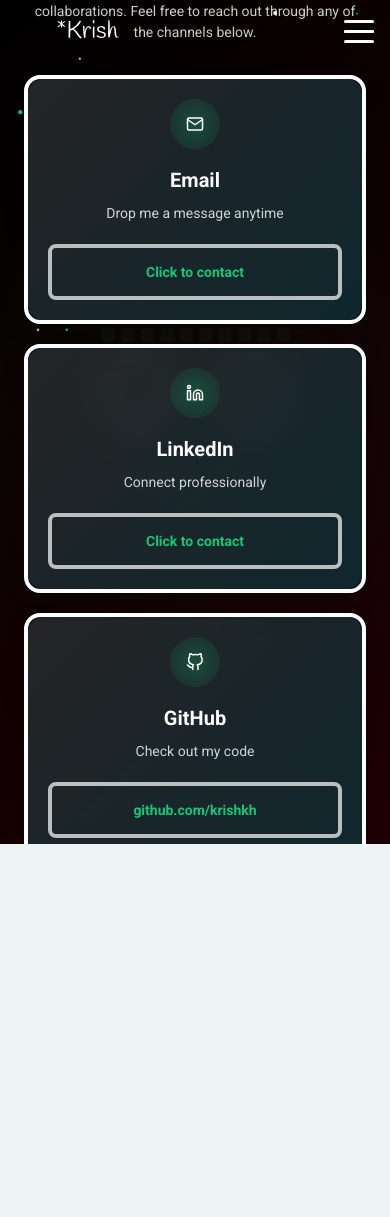
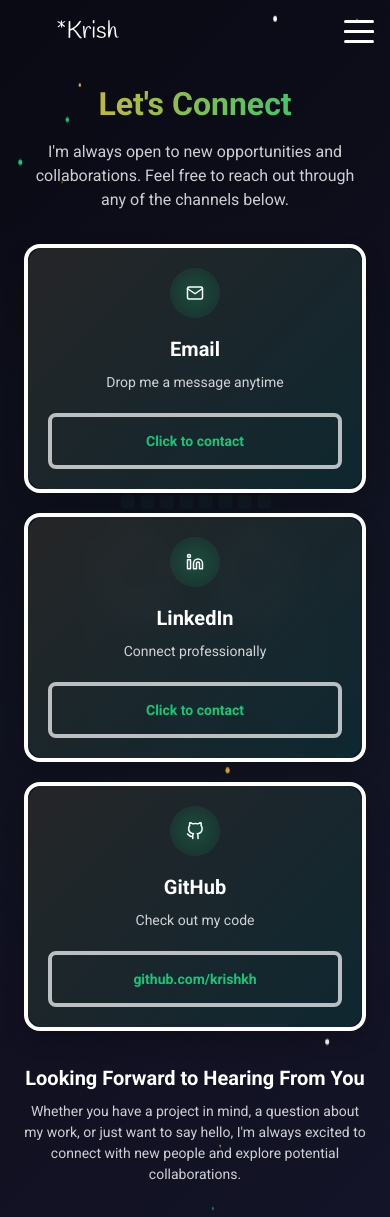
Before and after one commit to krishkh/porfolio-krish, a Next.js app: page /contact in a window 390 px wide. Before the commit the page ends 844 px from the top, so only its background shows below. Built offline with nearby package versions, Linux system fonts and the light colour scheme; a web font is replaced by a local one.

Commit message:
making the contact page responsive

```diff
--- a/src/app/contact/Contact.module.css
+++ b/src/app/contact/Contact.module.css
@@ -1,8 +1,8 @@
 .container {
-  height: 100vh;
-  background: linear-gradient(135deg, #000000 0%, #1f0005 100%);
+  min-height: 100vh;
+  background: linear-gradient(135deg, #0a0a14 0%, #141428 100%);
   position: relative;
-  overflow: hidden;
+  overflow: auto;
   display: flex;
   align-items: center;
   justify-content: center;
@@ -17,10 +17,11 @@
   bottom: 0;
   background: radial-gradient(
     circle at 50% 50%,
-    rgba(20, 200, 120, 0.05) 0%,
+    rgba(20, 200, 120, 0.03) 0%,
     rgba(20, 200, 120, 0) 70%
   );
   z-index: 0;
+  pointer-events: none;
 }
 
 .content {
@@ -32,8 +33,9 @@
   display: flex;
   flex-direction: column;
   justify-content: center;
-  height: 100%;
-  padding-top: 4rem; /* For navbar space */
+  min-height: 100vh;
+  padding-top: 5rem;
+  padding-bottom: 3rem;
 }
 
 .header {
@@ -104,6 +106,43 @@
 }
 
 @media (max-width: 768px) {
+  .content {
+    justify-content: flex-start;
+    padding-top: 6rem;
+  }
+
+  .title {
+    font-size: 2.5rem;
+  }
+
+  .subtitle {
+    font-size: 1.125rem;
+  }
+
+  .socialGrid {
+    grid-template-columns: repeat(2, 1fr);
+    gap: 1.25rem;
+  }
+
+  .footerTitle {
+    font-size: 1.25rem;
+  }
+
+  .footerText {
+    font-size: 0.875rem;
+  }
+}
+
+@media (max-width: 640px) {
+  .content {
+    padding-top: 5rem;
+    padding-bottom: 2rem;
+  }
+
+  .socialGrid {
+    grid-template-columns: 1fr;
+  }
+
   .title {
     font-size: 2rem;
   }
@@ -112,29 +151,11 @@
     font-size: 1rem;
   }
 
-  .socialGrid {
-    grid-template-columns: repeat(2, 1fr);
+  .header {
+    margin-bottom: 2rem;
   }
 
-  .footerTitle {
-    font-size: 1.125rem;
-  }
-
-  .footerText {
-    font-size: 0.75rem;
+  .footer {
+    margin-top: 2rem;
   }
 }
-
-@media (max-width: 640px) {
-  .socialGrid {
-    grid-template-columns: 1fr;
-  }
-
-  .title {
-    font-size: 1.75rem;
-  }
-
-  .subtitle {
-    font-size: 0.875rem;
-  }
-}
```
